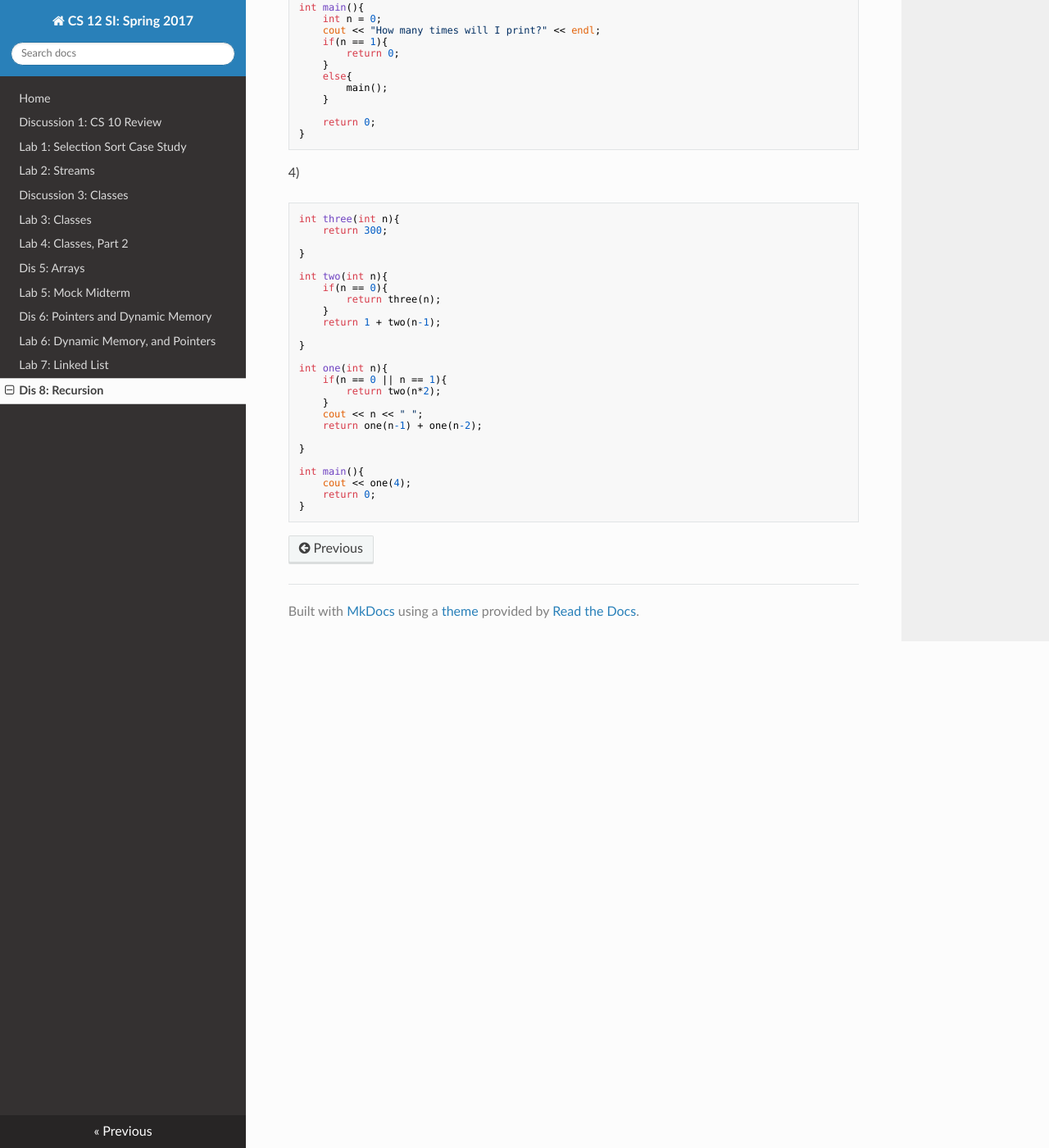
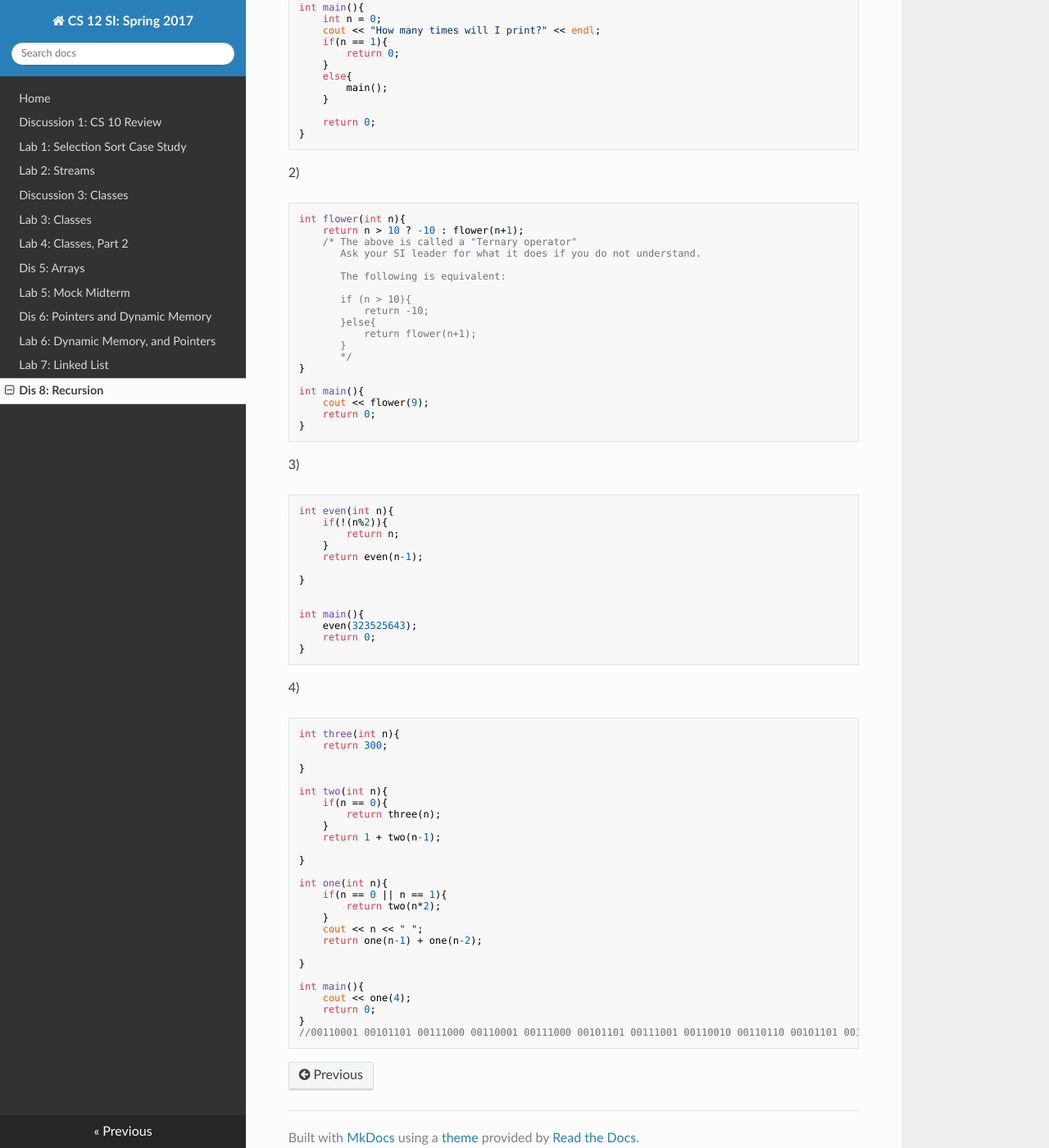
Before and after one commit to cs-si-ucr/cs12, an MkDocs documentation site: the page built from docs/dis08.md, in a window 1280 px wide and 1400 px high, scrolled down 1162 px. Shown: the whole window at 82% size. Built offline with MkDocs 1.6.1, drawn with Linux system fonts in a browser that asks for light colours; nearby versions of some CDN libraries; old or Windows-style settings are respelled for this version of MkDocs.

Commit message:
Finished dis 1?

````diff
--- a/docs/dis08.md
+++ b/docs/dis08.md
@@ -64,6 +64,45 @@ int main(){
     return 0;
 }
 ```
+2)
+```c++
+int flower(int n){
+    return n > 10 ? -10 : flower(n+1);
+    /* The above is called a "Ternary operator"
+       Ask your SI leader for what it does if you do not understand.
+
+       The following is equivalent:
+
+       if (n > 10){
+           return -10;
+       }else{
+           return flower(n+1);
+       }
+       */
+}
+
+int main(){
+    cout << flower(9);
+    return 0;
+}
+```
+
+3)
+```c++
+int even(int n){
+    if(!(n%2)){
+        return n;
+    }
+    return even(n-1);
+
+}
+
+
+int main(){
+    even(323525643);
+    return 0;
+}
+```
 
 4)
 ```c++
@@ -93,4 +132,5 @@ int main(){
     cout << one(4);
     return 0;
 }
+//00110001 00101101 00111000 00110001 00111000 00101101 00111001 00110010 00110110 00101101 00110010 00110101 00111000 00110100
 ```
````
